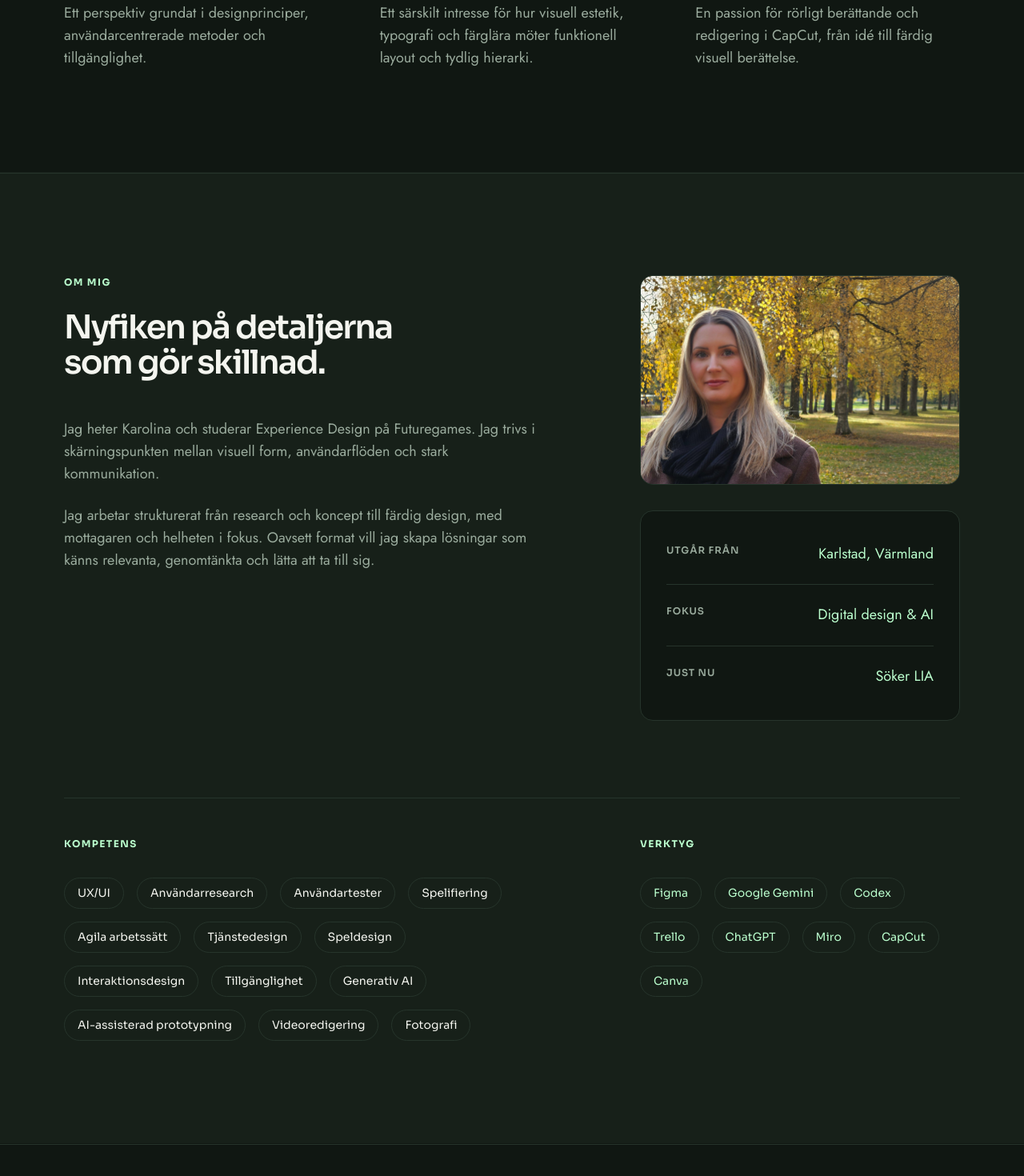
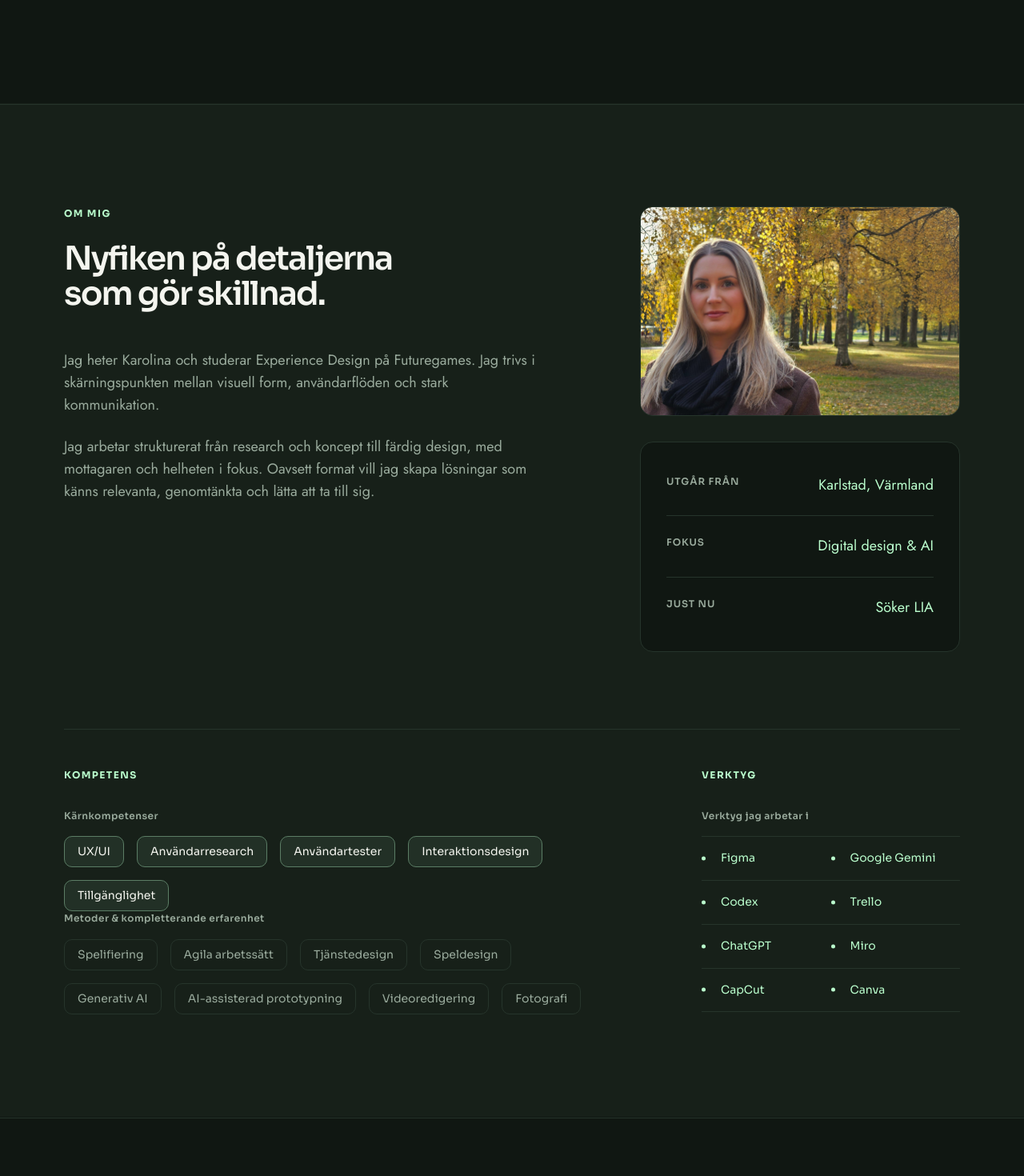
Before and after one commit to Karro-fi/karolina-portfolio, a Next.js app in the folder karolina-portfolio-vercel-upload/: page / in a window 1280 px wide. Shown: the part 3415-4885 px from the top of the page at 80% size. Built offline with nearby package versions, Linux system fonts and the light colour scheme; no server answers.

Commit message:
Förtydliga kompetenser och ta bort dekorativ numrering

```diff
--- a/karolina-portfolio-vercel-upload/app/globals.css
+++ b/karolina-portfolio-vercel-upload/app/globals.css
@@ -726,7 +726,6 @@ h1 {
     var(--reveal-delay);
 }
 
-.home-contribution.reveal-ready .value-grid article > span,
 .home-contribution.reveal-ready .value-grid article > h3,
 .home-contribution.reveal-ready .value-grid article > p {
   opacity: 0;
@@ -736,36 +735,22 @@ h1 {
     transform 640ms cubic-bezier(0.22, 1, 0.36, 1);
 }
 
-.home-contribution.reveal-ready .value-grid article > span {
+.home-contribution.reveal-ready .value-grid article > h3 {
   transition-delay: calc(var(--reveal-delay) + 100ms);
 }
 
-.home-contribution.reveal-ready .value-grid article > h3 {
+.home-contribution.reveal-ready .value-grid article > p {
   transition-delay: calc(var(--reveal-delay) + 170ms);
-}
-
-.home-contribution.reveal-ready .value-grid article > p {
-  transition-delay: calc(var(--reveal-delay) + 240ms);
 }
 
 .home-contribution.reveal-ready.is-revealed .value-grid article::before {
   transform: scaleX(1);
 }
 
-.home-contribution.reveal-ready.is-revealed .value-grid article > span,
 .home-contribution.reveal-ready.is-revealed .value-grid article > h3,
 .home-contribution.reveal-ready.is-revealed .value-grid article > p {
   opacity: 1;
   transform: translateY(0);
-}
-
-.value-grid article > span {
-  display: block;
-  margin-bottom: var(--space-kicker-title);
-  color: var(--accent);
-  font-family: var(--font-sora), sans-serif;
-  font-size: 2.5rem;
-  font-weight: 600;
 }
 
 .value-grid h3 {
@@ -864,7 +849,7 @@ h1 {
 
 .about-expertise {
   display: grid;
-  grid-template-columns: minmax(0, 1.35fr) minmax(400px, 0.8fr);
+  grid-template-columns: minmax(0, 1.45fr) minmax(320px, 0.7fr);
   gap: var(--space-16);
   margin-top: var(--space-12);
   padding-top: var(--space-6);
@@ -873,6 +858,19 @@ h1 {
 
 .expertise-group .eyebrow {
   margin-bottom: var(--space-4);
+}
+
+.expertise-cluster + .expertise-cluster {
+  margin-top: var(--space-5);
+}
+
+.expertise-label {
+  margin: 0 0 var(--space-2);
+  color: var(--muted);
+  font-family: var(--font-sora), sans-serif;
+  font-size: 0.75rem;
+  font-weight: 600;
+  letter-spacing: 0.04em;
 }
 
 .expertise-list {
@@ -887,15 +885,51 @@ h1 {
 .expertise-list li {
   padding: var(--space-1) var(--space-2);
   border: 1px solid var(--line);
-  border-radius: 999px;
+  border-radius: 10px;
   color: var(--foreground);
   font-family: var(--font-sora), sans-serif;
   font-size: var(--type-small);
   line-height: 1.5;
 }
 
+.expertise-list-core li {
+  border-color: color-mix(in srgb, var(--accent) 36%, var(--line));
+  background: color-mix(in srgb, var(--accent) 7%, transparent);
+}
+
+.expertise-list-secondary li {
+  color: var(--muted);
+}
+
+.expertise-list-tools {
+  display: grid;
+  grid-template-columns: repeat(2, minmax(0, 1fr));
+  gap: 0;
+  margin: 0;
+  padding: 0;
+  border-top: 1px solid var(--line);
+  list-style: none;
+}
+
 .expertise-list-tools li {
+  position: relative;
+  padding: var(--space-2) var(--space-2) var(--space-2) var(--space-3);
+  border-bottom: 1px solid var(--line);
   color: var(--accent);
+  font-family: var(--font-sora), sans-serif;
+  font-size: var(--type-small);
+}
+
+.expertise-list-tools li::before {
+  position: absolute;
+  top: 50%;
+  left: 0;
+  width: 5px;
+  height: 5px;
+  border-radius: 50%;
+  background: var(--accent);
+  content: '';
+  transform: translateY(-50%);
 }
 
 .lia-grid {
@@ -953,10 +987,6 @@ h1 {
     gap: var(--space-6);
   }
 
-  .value-grid article > span {
-    margin-bottom: var(--space-kicker-title);
-  }
-
   .value-grid h3 {
     min-height: 0;
   }
@@ -1069,7 +1099,6 @@ h1 {
     transform: scaleX(1);
   }
 
-  .home-contribution.reveal-ready .value-grid article > span,
   .home-contribution.reveal-ready .value-grid article > h3,
   .home-contribution.reveal-ready .value-grid article > p {
     opacity: 1;
@@ -1881,18 +1910,8 @@ h3 {
 }
 
 .outcome-list > div {
-  display: grid;
-  grid-template-columns: 56px 1fr;
-  gap: var(--space-3);
   padding-block: var(--space-3);
   border-top: 1px solid var(--line);
-}
-
-.outcome-list span {
-  color: var(--accent);
-  font-family: var(--font-sora), sans-serif;
-  font-size: 0.75rem;
-  font-weight: 700;
 }
 
 .outcome-list p {
--- a/karolina-portfolio-vercel-upload/app/page.tsx
+++ b/karolina-portfolio-vercel-upload/app/page.tsx
@@ -185,7 +185,6 @@ export default function PortfolioHome() {
 
           <div className="value-grid">
             <article>
-              <span>01</span>
               <h3>Designgrunder</h3>
               <p>
                 Ett perspektiv grundat i designprinciper, användarcentrerade
@@ -193,7 +192,6 @@ export default function PortfolioHome() {
               </p>
             </article>
             <article>
-              <span>02</span>
               <h3>UI och visuell gestaltning</h3>
               <p>
                 Ett särskilt intresse för hur visuell estetik, typografi och
@@ -201,7 +199,6 @@ export default function PortfolioHome() {
               </p>
             </article>
             <article>
-              <span>03</span>
               <h3>Videoproduktion</h3>
               <p>
                 En passion för rörligt berättande och redigering i CapCut, från
@@ -260,19 +257,31 @@ export default function PortfolioHome() {
           </div>
 
           <div className="about-expertise" aria-label="Kompetenser och verktyg">
-            <div className="expertise-group">
+            <div className="expertise-group expertise-group-skills">
               <p className="eyebrow">Kompetens</p>
-              <ul className="expertise-list">
+              <div className="expertise-cluster expertise-cluster-core">
+                <p className="expertise-label">Kärnkompetenser</p>
+                <ul className="expertise-list expertise-list-core">
+                  {[
+                    'UX/UI',
+                    'Användarresearch',
+                    'Användartester',
+                    'Interaktionsdesign',
+                    'Tillgänglighet',
+                  ].map((item) => (
+                    <li key={item}>{item}</li>
+                  ))}
+                </ul>
+              </div>
+
+              <div className="expertise-cluster">
+                <p className="expertise-label">Metoder &amp; kompletterande erfarenhet</p>
+                <ul className="expertise-list expertise-list-secondary">
                 {[
-                  'UX/UI',
-                  'Användarresearch',
-                  'Användartester',
                   'Spelifiering',
                   'Agila arbetssätt',
                   'Tjänstedesign',
                   'Speldesign',
-                  'Interaktionsdesign',
-                  'Tillgänglighet',
                   'Generativ AI',
                   'AI-assisterad prototypning',
                   'Videoredigering',
@@ -280,12 +289,14 @@ export default function PortfolioHome() {
                 ].map((item) => (
                   <li key={item}>{item}</li>
                 ))}
-              </ul>
+                </ul>
+              </div>
             </div>
 
-            <div className="expertise-group">
+            <div className="expertise-group expertise-group-tools">
               <p className="eyebrow">Verktyg</p>
-              <ul className="expertise-list expertise-list-tools">
+              <p className="expertise-label">Verktyg jag arbetar i</p>
+              <ul className="expertise-list-tools">
                 {[
                   'Figma',
                   'Google Gemini',
```
